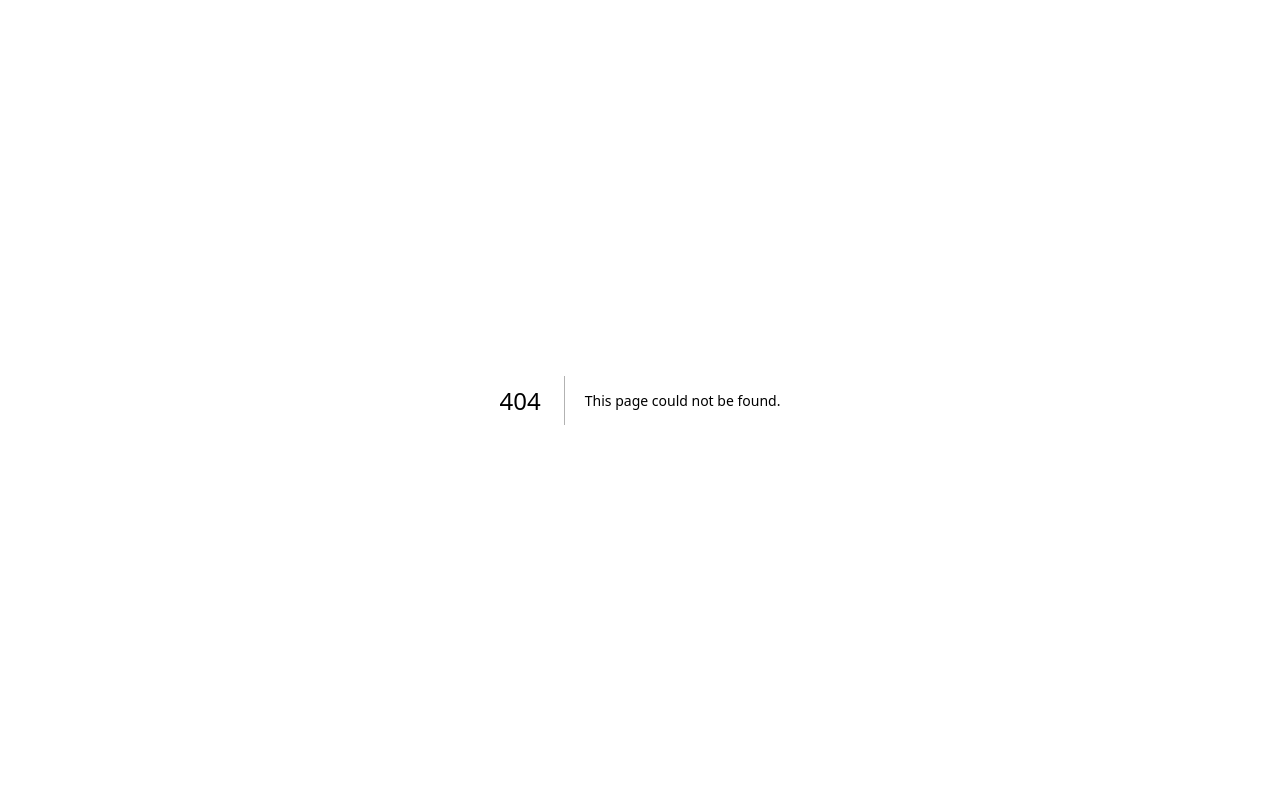
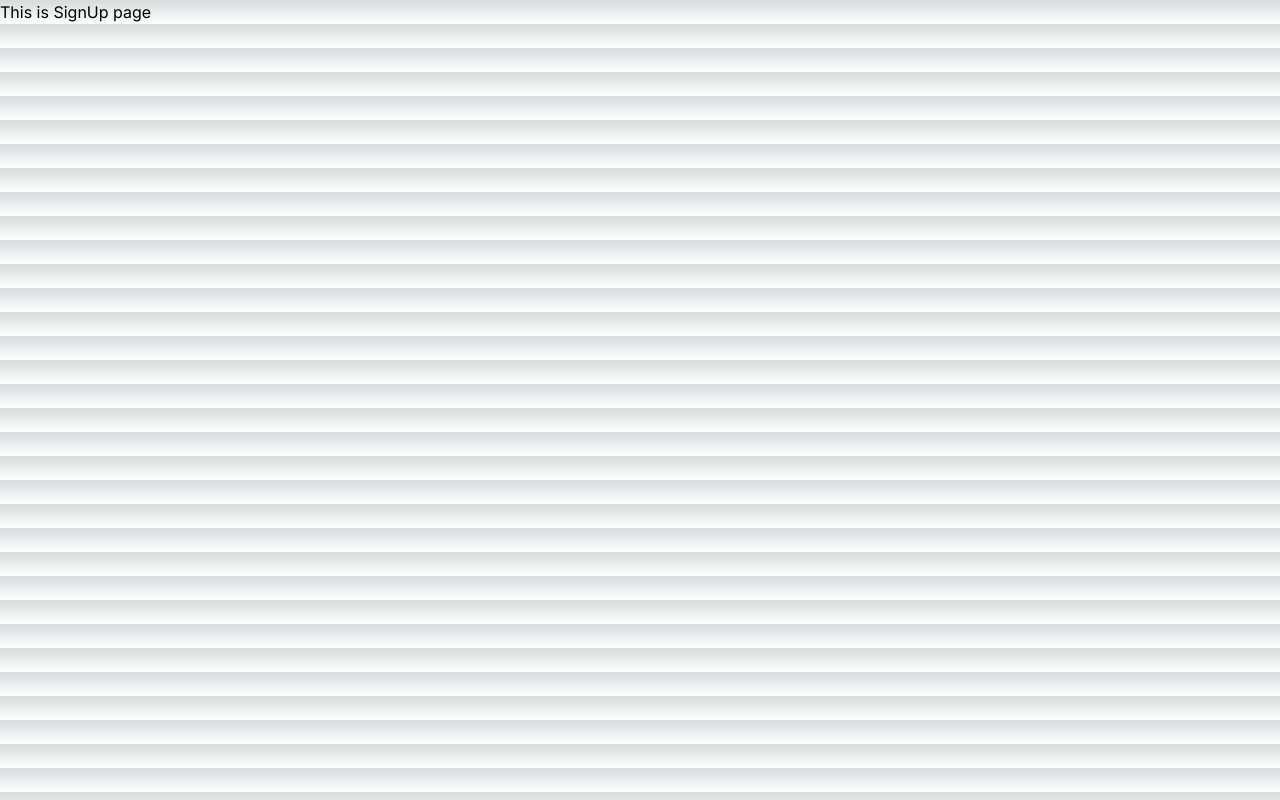
Before and after one commit to Sajidhussain1234/nextjs-practice-project, a Next.js app: page /signup in a window 1280 px wide. Before the commit this address had no page. Built offline with nearby package versions, Linux system fonts and the light colour scheme.

Commit message:
updated signup login pages

```diff
--- /dev/null
+++ b/src/app/login/page.tsx
@@ -0,0 +1,4 @@
+const SignUp = () => {
+  return <h1>This is Login page</h1>;
+};
+export default SignUp;
--- /dev/null
+++ b/src/app/signup/page.tsx
@@ -0,0 +1,4 @@
+const SignUp = () => {
+  return <h1>This is SignUp page</h1>;
+};
+export default SignUp;
```
Also changed, not shown: 1 other file (tests, documents, lock files or other folders).
